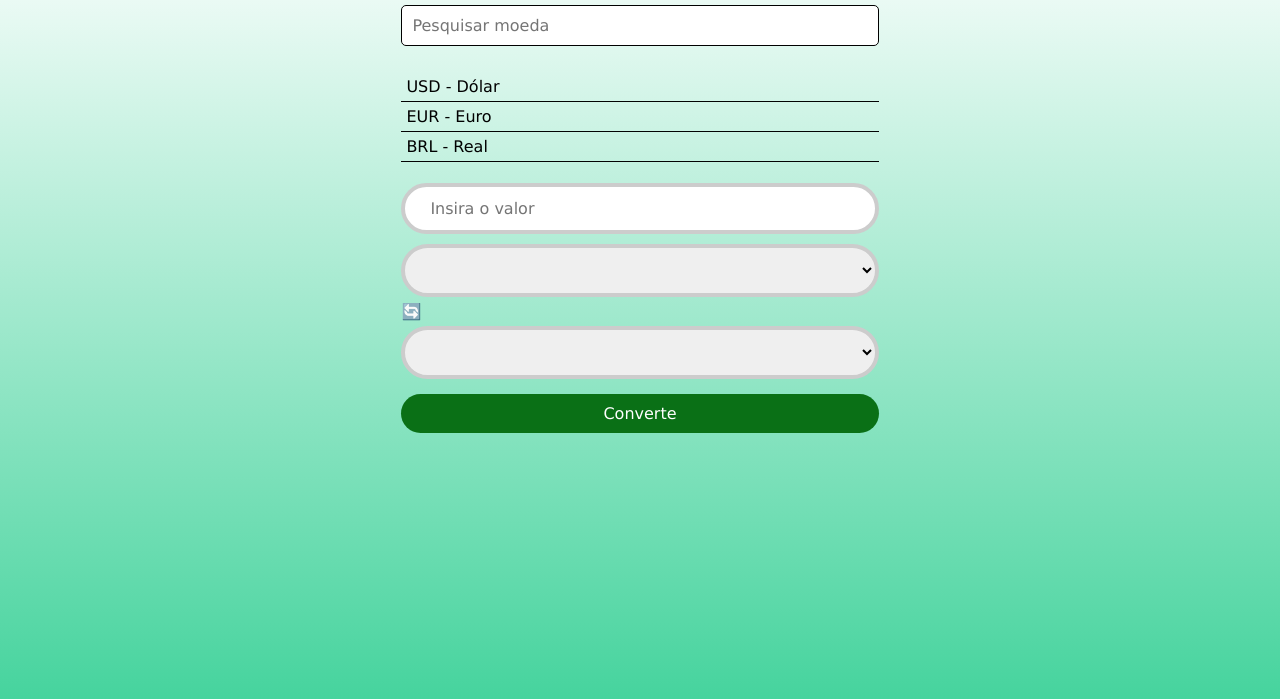
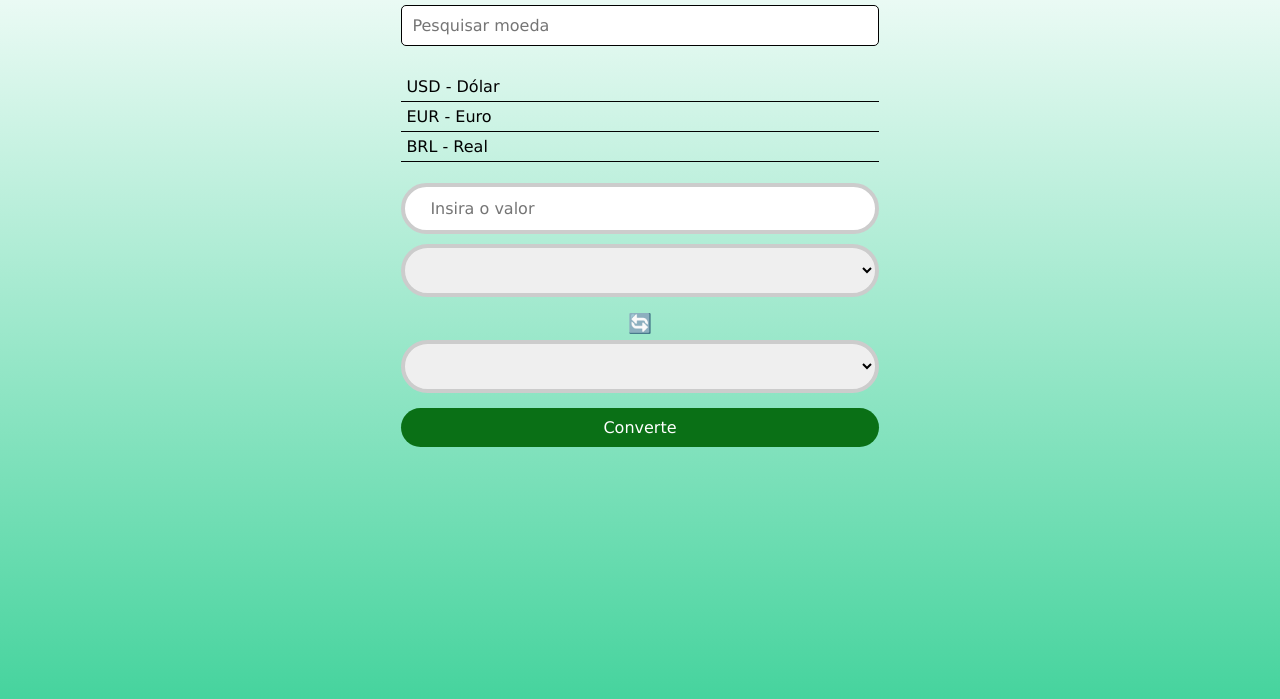
Before and after one commit to Emersonpinho/siteConversoDeMoedas, a plain HTML site: page index.html in a window 1280 px wide. Shown: the part 89-788 px from the top of the page. Drawn offline with Linux system fonts and the light colour scheme; no server answers.

Commit message:
add separator styling for improved layout and visual clarity

```diff
--- a/style.css
+++ b/style.css
@@ -38,6 +38,14 @@ body {
 #currencyList li {
     padding: 5px;
     border-bottom: 1px solid #030303;
+}
+
+#separator {
+    display: flex;
+    justify-content: center;
+    align-items: center;
+    margin-top: 10px;
+    font-size: 1.2em;
 }
 
 header, main, section, article {
```
